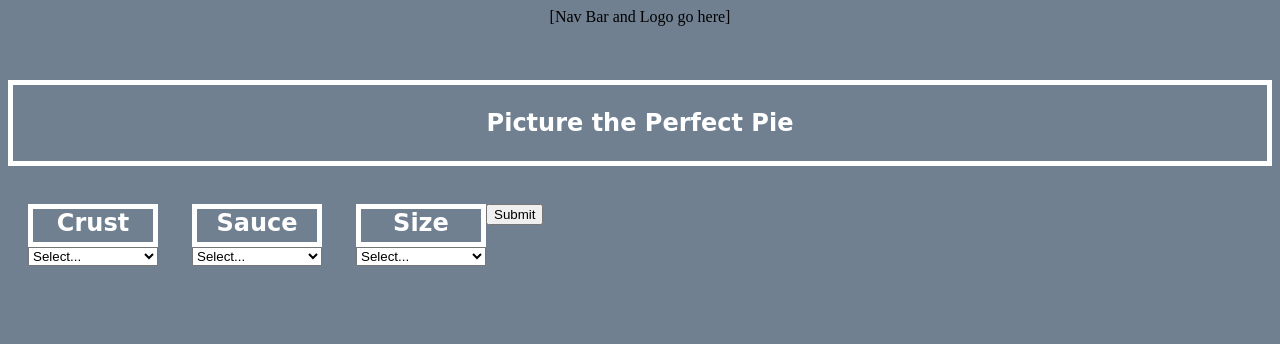
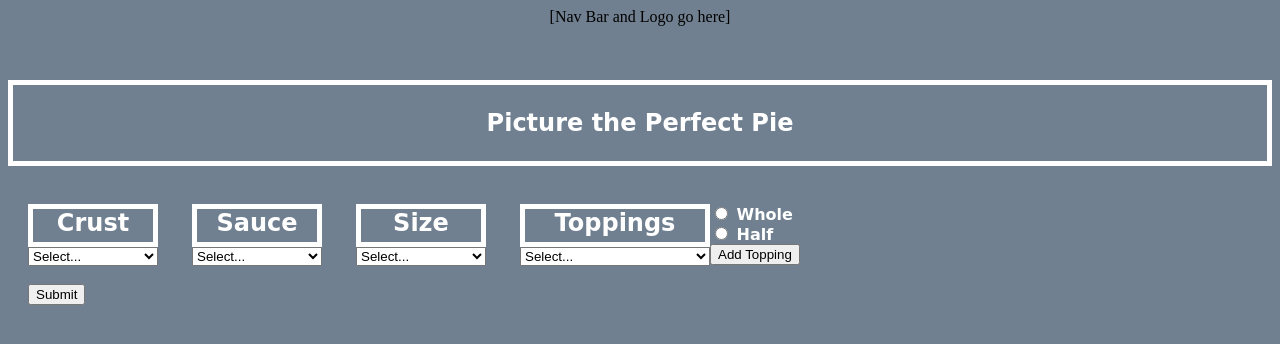
Before and after one commit to hvykev/Luigi-s-Pizza-Class-Project, a PHP site: page /BYOP.php in a window 1280 px wide. Shown: the top 344 px of the page. Run offline with PHP 8.4, Linux system fonts and the light colour scheme.

Commit message:
Updated BYOP page with basic topping selector
Currently, doesn't do a whole lot - Still have to hook it up to everything, as well as make the array for displaying toppings.Should be easy enough, though - Did something similar for 10.4 from the homework.

```diff
--- a/BYOP.php
+++ b/BYOP.php
@@ -26,14 +26,15 @@ and open the template in the editor.
                 $pizzaCrust = "";
                 $pizzaSauce = "";
                 $pizzaSize = "";
+                $arrPizzatoppings;
                     if(isset($_POST["formSubmitButton"]))
                     {
                         $pizzaCrust = $_POST["formCrustDropDown"];
                         $pizzaSauce = $_POST["formSauceDropDown"];
                         $pizzaSize = $_POST["formSizeDropDown"];
-                        echo "<p>$pizzaCrust</p>";
+                       /* echo "<p>$pizzaCrust</p>";
                         echo "<p>$pizzaSauce</p>";
-                        echo "<p>$pizzaSize</p>";
+                        echo "<p>$pizzaSize</p>";*/
                     }
                 ?>
             <div id="CrustSelector" style=" float:left;">
@@ -91,7 +92,34 @@ and open the template in the editor.
 
              </div>
             </div>
-            <div>
+
+            <div style="width: 30px; float:left; padding:2px;"></div>
+             <div id="ToppingSelector" style=" float:left;">
+                <div id="ToppingText" style=" border: thick solid white; width: 180px; padding-bottom: 5px; text-align: center; font-size: x-large; font-family:Comic Sans MS; font-weight: bold; color: white;">
+                Toppings
+                </div>
+                <div>
+                    <select name="formToppingDropDown" style="width: 190px;">
+                        <option value="">Select...</option>
+                        <?php
+                        //In future, pull from a Topping database for this.
+                        $arrToppings = array("pepp"=>"Pepperoni","che"=>"Cheese","saus"=>"Sausage","grpep"=>"Green Bell Peppers","onion"=>"Onions");
+                        foreach($arrToppings as $topValue => $topName)
+                        {
+                            echo "<option value='$topValue'>".$topName."</option>";
+                        }
+                        ?>
+                    </select>
+                </div>
+                 <div style="float:left;">
+
+                 </div>
+            </div>
+            <div style="font-size: medium; font-family:Comic Sans MS; font-weight: bold; color: white;">
+                <input type="radio" name="radToppingCoverage" value="whole"  /> Whole <br>
+                <input type="radio" name="radToppingCoverage" value="half" /> Half <br>
+                <input type="submit" name="formAddTopping" value="Add Topping" />
+            <br><br>
             <input type="submit" name="formSubmitButton" value="Submit" />
 
             </div>
```
